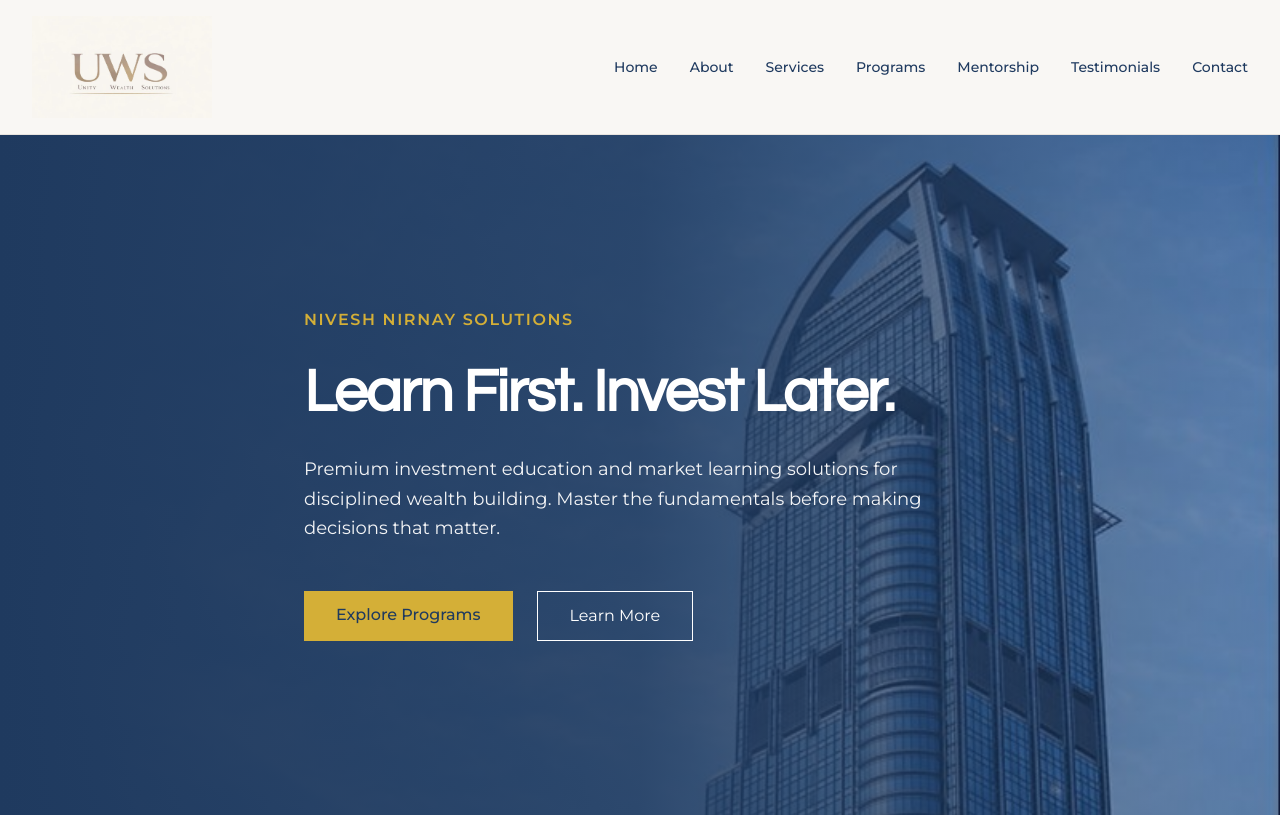
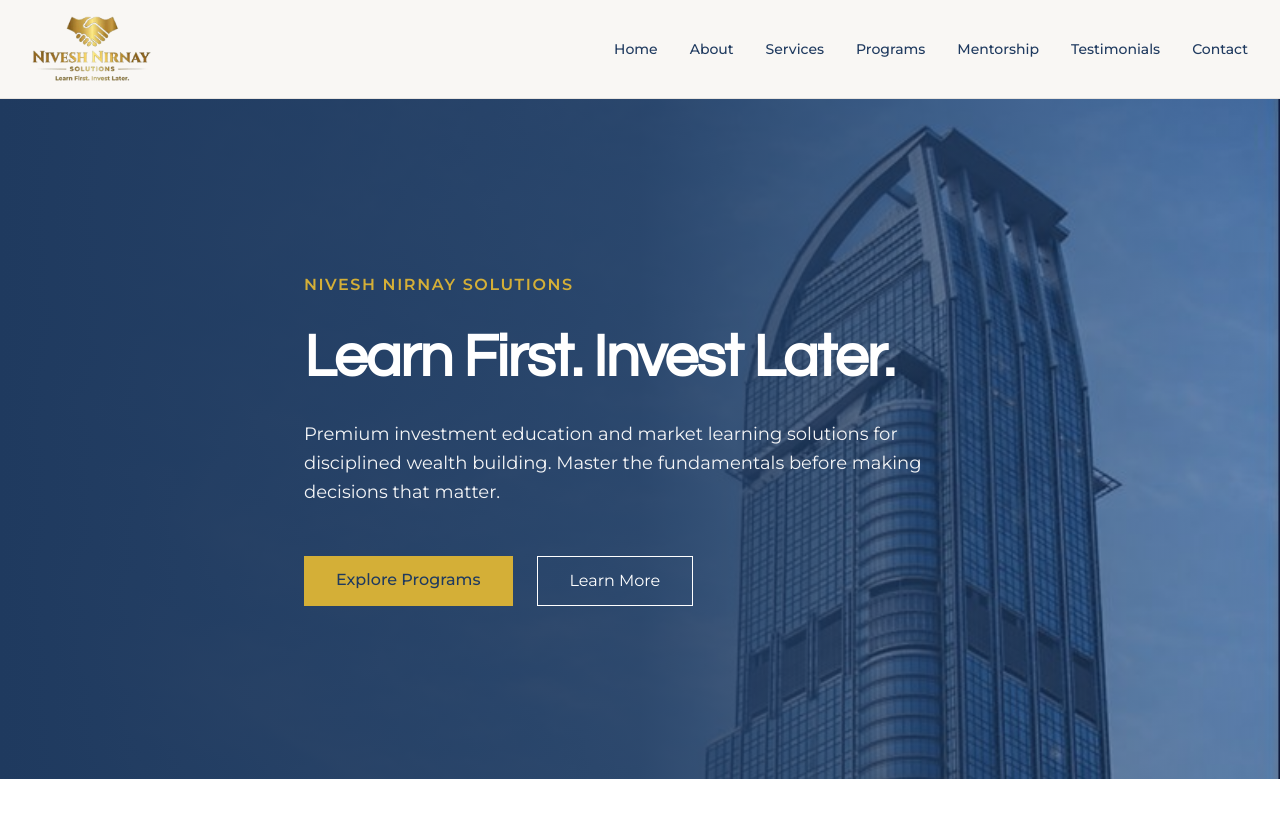
Before and after one commit to sandbox259/WealthSolutions, a Next.js app: page / in a window 1280 px wide. Shown: the top 817 px of the page. Built offline with nearby package versions, Linux system fonts and the light colour scheme.

Commit message:
Fix logo update

```diff
--- a/app/layout.tsx
+++ b/app/layout.tsx
@@ -18,19 +18,19 @@ export const metadata: Metadata = {
   icons: {
     icon: [
       {
-        url: '/logo.jpeg',
+        url: '/logo1.png',
         media: '(prefers-color-scheme: light)',
       },
       {
-        url: '/logo.jpeg',
+        url: '/logo1.png',
         media: '(prefers-color-scheme: dark)',
       },
       {
-        url: '/logo.jpeg',
+        url: '/logo1.png',
         type: 'image/svg+xml',
       },
     ],
-    apple: '/logo.jpeg',
+    apple: '/logo1.png',
   },
 }
 
--- a/components/nav.tsx
+++ b/components/nav.tsx
@@ -22,9 +22,9 @@ export function Nav() {
       <div className="max-w-7xl mx-auto px-4 sm:px-6 lg:px-8 py-4 flex justify-between items-center">
         <Link href="/" className="flex items-center">
           <Image
-            src="/logo.jpeg"
+            src="/logo1.png"
             alt="Nivesh Nirnay Solutions"
-            width={180}
+            width={120}
             height={40}
             priority
           />
```
Also changed, not shown: public/logo1.png (added).
